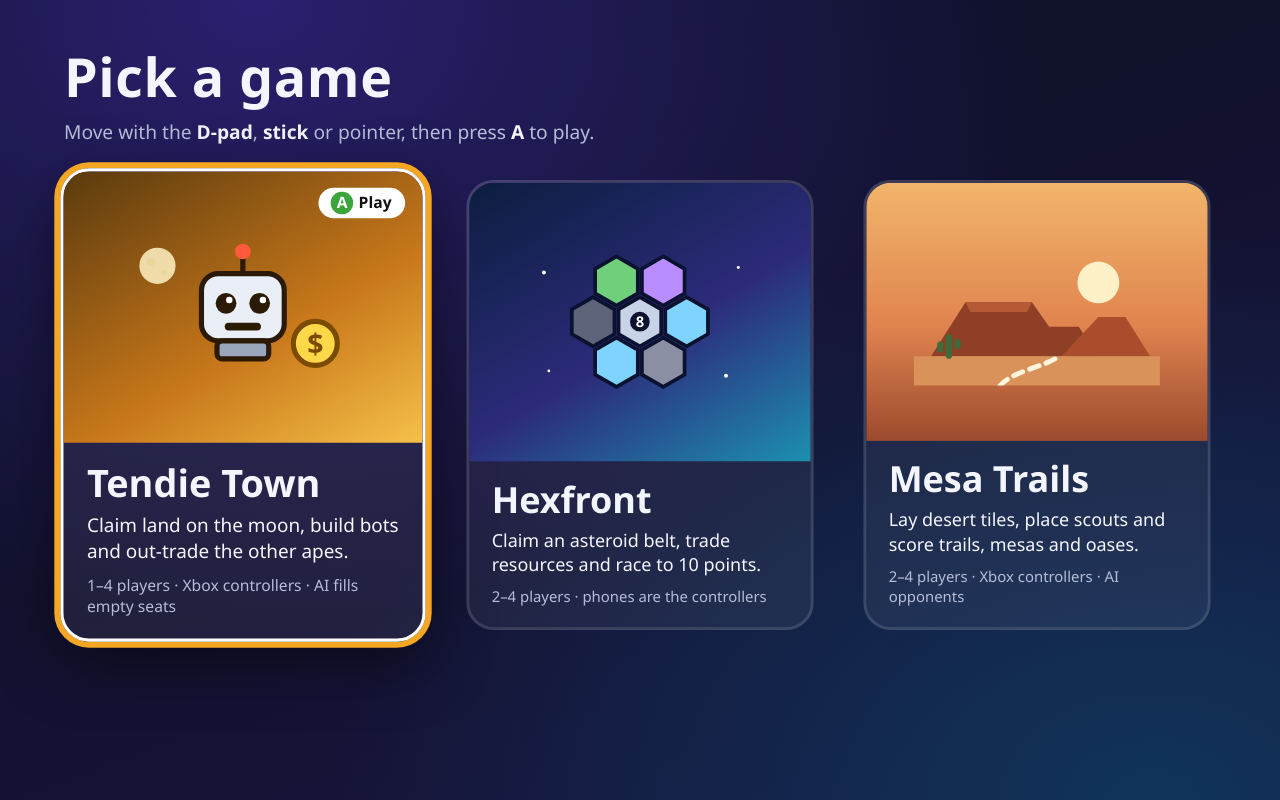
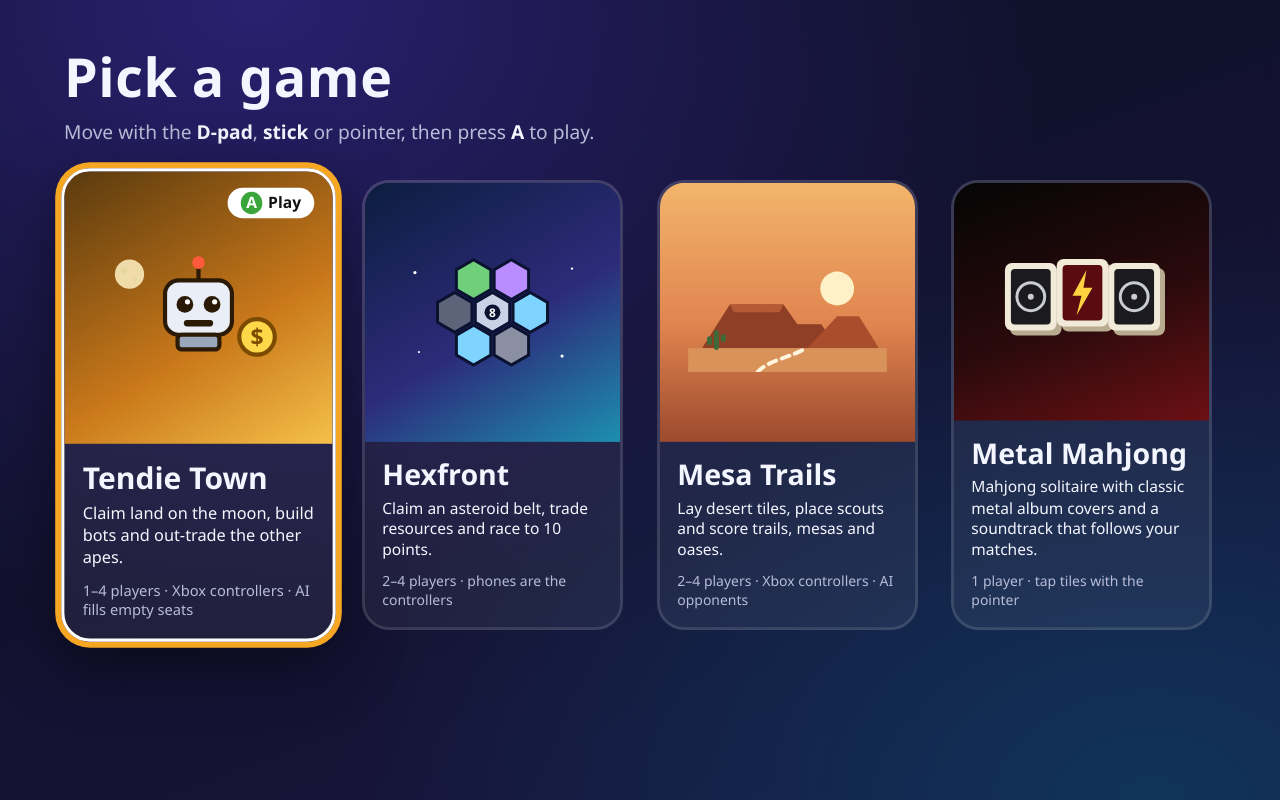
Before and after one commit to wellmanaz/x, a plain HTML site: page index.html in a window 1280 px wide. Drawn offline with Linux system fonts and the light colour scheme.

Commit message:
Add Metal Mahjong to the launcher
Fourth tile, linking to the game's Pages site. Four tiles sit in one
row on a TV, two by two on narrower screens.

Co-Authored-By: Claude Opus 5.5 <noreply@anthropic.com>

```diff
--- a/index.html
+++ b/index.html
@@ -44,11 +44,14 @@
   main {
     flex: 1;
     display: grid;
-    grid-template-columns: repeat(3, 1fr);
-    gap: 3vw;
+    grid-template-columns: repeat(4, 1fr);
+    gap: 2vw;
     align-content: start;
   }
-  @media (max-width: 900px) {
+  @media (max-width: 1000px) {
+    main { grid-template-columns: repeat(2, 1fr); gap: 3vh 3vw; }
+  }
+  @media (max-width: 640px) {
     main { grid-template-columns: 1fr; gap: 4vh; }
   }
   .tile {
@@ -66,7 +69,7 @@
     transform: scale(0.97);
     transition: transform 140ms ease, box-shadow 140ms ease, border-color 140ms ease;
   }
-  @media (max-width: 900px) { .tile { min-height: 0; } }
+  @media (max-width: 1000px) { .tile { min-height: 0; } }
   .tile:focus, .tile:focus-visible {
     transform: scale(1.02);
     border-color: var(--ring);
@@ -81,23 +84,23 @@
     justify-content: center;
     background: var(--art);
   }
-  .art svg { width: 72%; max-height: 30vh; height: auto; }
-  .body { padding: 2.4vh 1.8vw 2.6vh; }
+  .art svg { width: 78%; max-height: 30vh; height: auto; }
+  .body { padding: 2.2vh 1.4vw 2.4vh; }
   .name {
     margin: 0;
-    font-size: clamp(1.8rem, 2.9vw, 3.4rem);
+    font-size: clamp(1.6rem, 2.3vw, 2.9rem);
     font-weight: 700;
     line-height: 1.1;
   }
   .desc {
     margin: 1vh 0 0;
-    font-size: clamp(1.05rem, 1.45vw, 1.7rem);
+    font-size: clamp(1rem, 1.25vw, 1.5rem);
     line-height: 1.35;
     color: var(--text);
   }
   .meta {
     margin: 1.4vh 0 0;
-    font-size: clamp(0.95rem, 1.2vw, 1.4rem);
+    font-size: clamp(0.9rem, 1.05vw, 1.25rem);
     color: var(--muted);
   }
   .play {
@@ -131,6 +134,7 @@
   #tt { --accent: #f5a623; --art: linear-gradient(150deg, #5a3a0e, #c9781a 60%, #f5c04a); }
   #hx { --accent: #3fd0e8; --art: linear-gradient(150deg, #0c1d3f, #2c2b7a 55%, #1d8fb0); }
   #mt { --accent: #e8734a; --art: linear-gradient(180deg, #f2b56b 0%, #e0844f 55%, #9c4a2e 100%); }
+  #mm { --accent: #e3342f; --art: linear-gradient(160deg, #050505, #2a0a0c 55%, #6b1014); }
 
   @media (prefers-reduced-motion: reduce) {
     .tile, .play { transition: none; }
@@ -223,6 +227,38 @@
       <h2 class="name">Mesa Trails</h2>
       <p class="desc">Lay desert tiles, place scouts and score trails, mesas and oases.</p>
       <p class="meta">2–4 players · Xbox controllers · AI opponents</p>
+    </div>
+  </a>
+  <a class="tile" id="mm" href="https://wellmanaz.github.io/Metal-Mahjong/">
+    <span class="play"><span class="a">A</span><span class="play-label">Play</span></span>
+    <div class="art" aria-hidden="true">
+      <svg viewBox="0 0 200 120">
+        <g transform="translate(20 4)">
+          <rect x="8" y="22" width="52" height="68" rx="7" fill="#b9ab8f"/>
+          <rect x="3" y="17" width="52" height="68" rx="7" fill="#f1ead8"/>
+          <rect x="9" y="23" width="40" height="56" rx="4" fill="#1b1b1f"/>
+          <circle cx="29" cy="51" r="14" fill="none" stroke="#c9ccd3" stroke-width="3"/>
+          <circle cx="29" cy="51" r="3" fill="#c9ccd3"/>
+        </g>
+        <g transform="translate(72 0)">
+          <rect x="8" y="22" width="52" height="68" rx="7" fill="#b9ab8f"/>
+          <rect x="3" y="17" width="52" height="68" rx="7" fill="#f1ead8"/>
+          <rect x="9" y="23" width="40" height="56" rx="4" fill="#5a0b10"/>
+          <polygon points="33,28 19,54 28,54 23,74 39,46 30,46" fill="#ffd23f"/>
+        </g>
+        <g transform="translate(124 4)">
+          <rect x="8" y="22" width="52" height="68" rx="7" fill="#b9ab8f"/>
+          <rect x="3" y="17" width="52" height="68" rx="7" fill="#f1ead8"/>
+          <rect x="9" y="23" width="40" height="56" rx="4" fill="#1b1b1f"/>
+          <circle cx="29" cy="51" r="14" fill="none" stroke="#c9ccd3" stroke-width="3"/>
+          <circle cx="29" cy="51" r="3" fill="#c9ccd3"/>
+        </g>
+      </svg>
+    </div>
+    <div class="body">
+      <h2 class="name">Metal Mahjong</h2>
+      <p class="desc">Mahjong solitaire with classic metal album covers and a soundtrack that follows your matches.</p>
+      <p class="meta">1 player · tap tiles with the pointer</p>
     </div>
   </a>
 </main>
```
